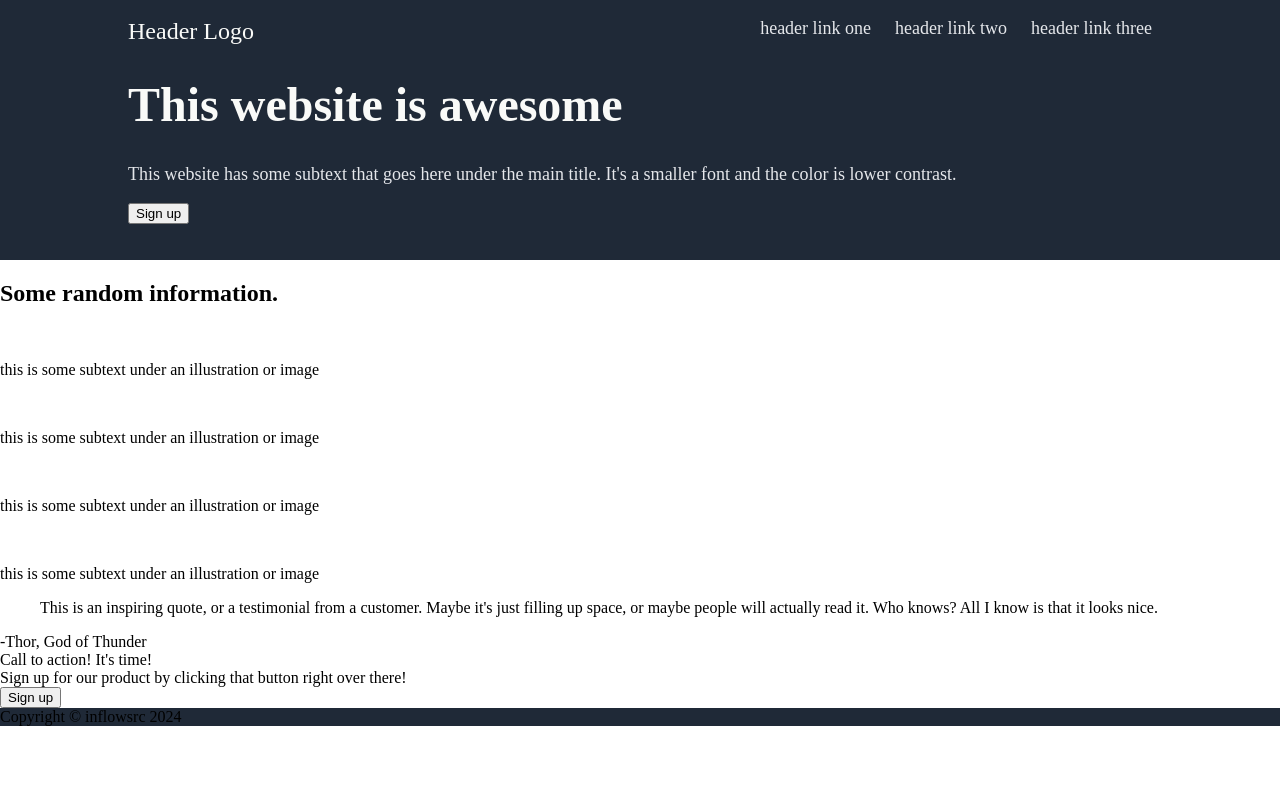
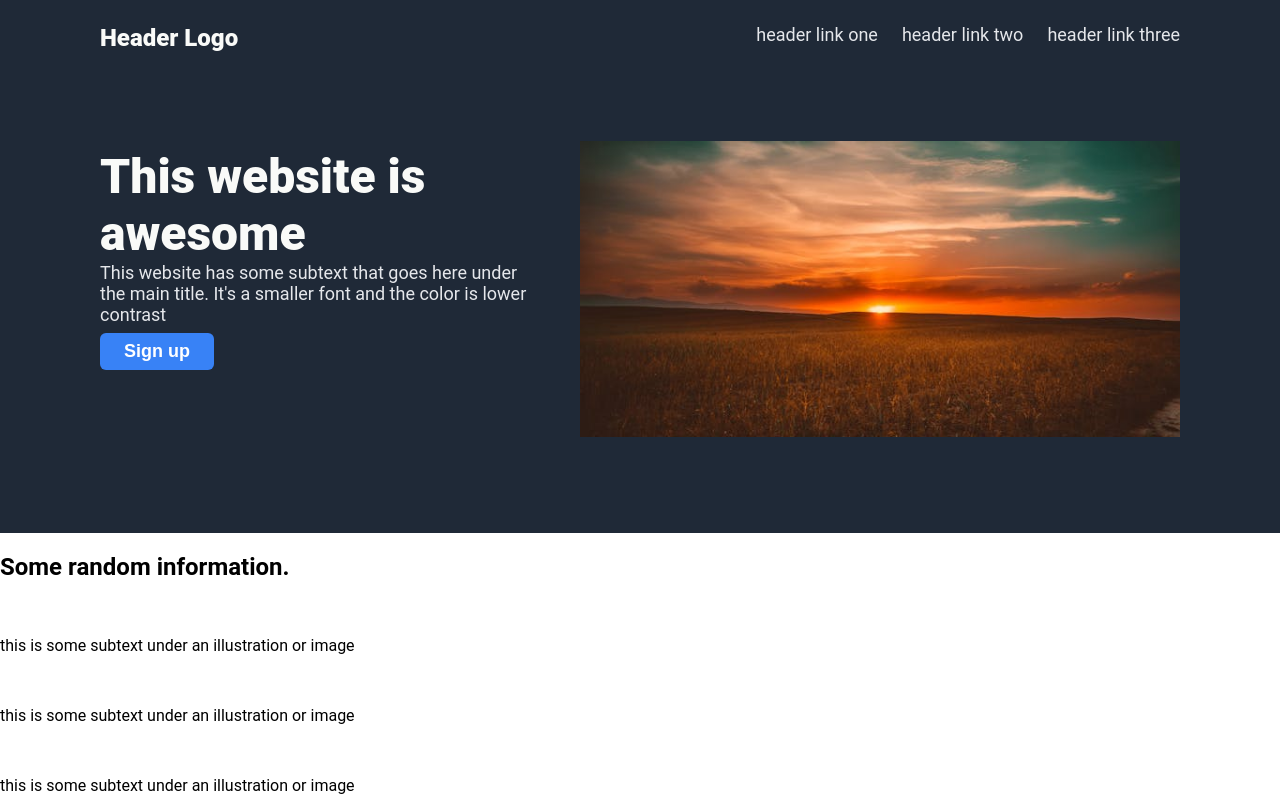
Before and after one commit to inflowsrc/odin-landing-page, a plain HTML site: page index.html in a window 1280 px wide. Shown: the top 800 px of the page. Drawn offline with Linux system fonts and the light colour scheme.

Commit message:
Update header section elements and style and add placeholder image

```diff
--- a/css/style.css
+++ b/css/style.css
@@ -1,5 +1,6 @@
 body {
     margin: 0;
+    font-family: 'Roboto', sans-serif;
 }
 
 .header-section,
@@ -16,28 +17,59 @@ footer {
 .header-links {
     display: flex;
     gap: 24px;
+    justify-content: flex-end;
 }
 
 .header-links a {
     text-decoration: none;
 }
 
-.page-header {
-    display: flex;
-    justify-content: space-between;
-}
-
 .header-logo {
     font-size: 24px;
+    font-weight: 800;
     color: #f9faf8;
 }
 
 .header-section {
-    padding: 18px 128px;
+    display: flex;
+    justify-content: center;
+    gap: 48px;
+    padding-top: 24px;
+    padding-bottom: 96px;
+}
+
+.hero {
+    width: 432px;
 }
 
 .hero h1 {
     font-size: 48px;
     font-weight: 800;
     color: #f9faf8;
+    margin: 0;
 }
+
+.hero p {
+    margin: 0;
+}
+
+.hero button {
+    margin-top: 8px;
+    color: white;
+    font-size: 18px;
+    font-weight: 600;
+    padding: 8px 24px;
+    border: none;
+    border-radius: 6px;
+}
+
+.header-left,
+.header-right {
+    display: flex;
+    flex-direction: column;
+    gap: 96px;
+}
+
+button {
+    background-color: #3882f6;
+}
--- a/index.html
+++ b/index.html
@@ -9,23 +9,23 @@
 <body>
     <div class="page-container">
         <div class="header-section">
-            <header class="page-header">
+            <div class="header-left">
                 <div class="header-logo">Header Logo</div>
+                <div class="hero">
+                    <h1>This website is awesome</h1>
+                    <p>This website has some subtext that goes here under the main title. It's a smaller font and the color is lower contrast</p>
+                    <button>Sign up</button>
+                </div>
+            </div>
+
+            <div class="header-right">
                 <nav class="header-links">
                     <a href="">header link one</a>
                     <a href="">header link two</a>
                     <a href="">header link three</a>
                 </nav>
-            </header>
 
-            <div class="header-content">
-                <div class="hero">
-                    <h1>This website is awesome</h1>
-                    <p>This website has some subtext that goes here under the main title. It's a smaller font and the color is lower contrast.</p>
-                    <button>Sign up</button>
-                </div>
-
-                <img>
+                <img src="./img/pexels-pixabay-462023.jpg" width="600" height="296" alt="Watching an orange sunset from a field of dry grass">
             </div>
         </div>
 
```
Also changed, not shown: img/pexels-pixabay-462023.jpg (added).
